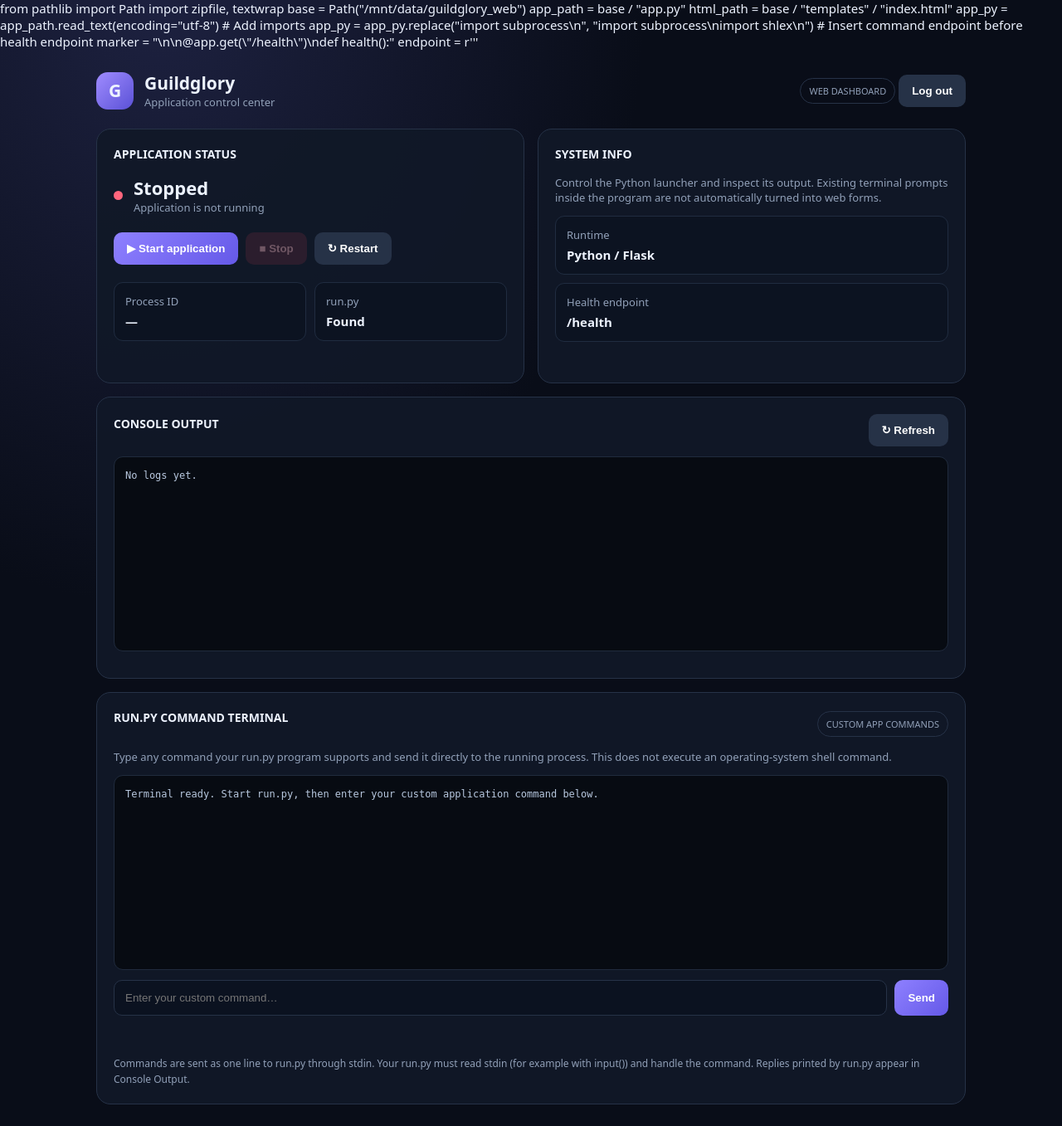
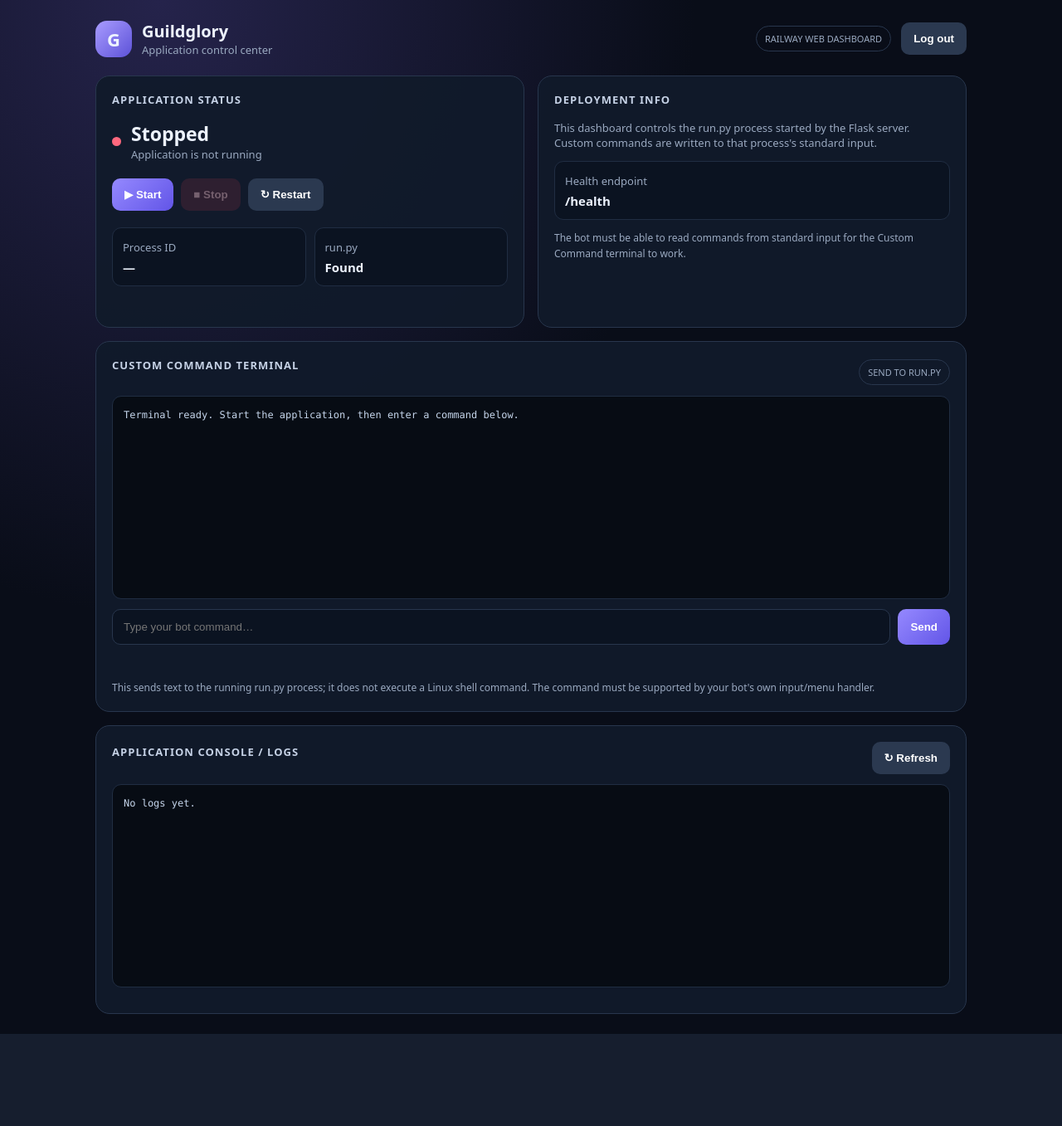
Before and after one commit to hasibrihan11-create/All_glory, a Flask app: page / in a window 1280 px wide. Shown: the whole page at 83% size. After the commit the page ends 1246 px from the top, so only its background shows below. Run offline with Flask 3, Linux system fonts and the light colour scheme; the visitor is signed in with stand-in values (Sample User, id 1).

Commit message:
Add files via upload

```diff
--- a/templates/index.html
+++ b/templates/index.html
@@ -1,17 +1,3 @@
-from pathlib import Path
-import zipfile, textwrap
-
-base = Path("/mnt/data/guildglory_web")
-app_path = base / "app.py"
-html_path = base / "templates" / "index.html"
-
-app_py = app_path.read_text(encoding="utf-8")
-# Add imports
-app_py = app_py.replace("import subprocess\n", "import subprocess\nimport shlex\n")
-# Insert command endpoint before health endpoint
-marker = "\n\n@app.get(\"/health\")\ndef health():"
-endpoint = r'''
-
 <!doctype html>
 <html lang="en">
 <head>
@@ -20,51 +6,127 @@ endpoint = r'''
 <meta name="theme-color" content="#090d18">
 <title>Guildglory | Control Center</title>
 <style>
-:root{color-scheme:dark;--bg:#090d18;--line:#263247;--muted:#91a0b8;--text:#edf3ff;--green:#37d69a;--red:#ff667d}
-*{box-sizing:border-box}body{margin:0;background:radial-gradient(ellipse at 15% 0%,#1d2140,transparent 38%),var(--bg);color:var(--text);font:15px system-ui,Arial;min-height:100vh}
-.wrap{max-width:1080px;margin:auto;padding:26px 16px}.top,.brand,.statusrow,.loghead{display:flex;align-items:center;justify-content:space-between;gap:13px}.brand{justify-content:flex-start}.logo{width:45px;height:45px;border-radius:14px;background:linear-gradient(135deg,#a08cff,#5a51d6);display:grid;place-items:center;font-size:21px;font-weight:900}h1{font-size:21px;margin:0}.sub,.muted{color:var(--muted);font-size:13px}.grid{display:grid;grid-template-columns:1fr 1fr;gap:16px;margin-top:23px}.card{background:#111827ed;border:1px solid var(--line);border-radius:17px;padding:20px;min-width:0}.wide{grid-column:1/-1}h2{font-size:14px;margin:0 0 16px}.status{font-size:22px;font-weight:800}.dot{width:11px;height:11px;border-radius:50%;background:var(--red)}.dot.on{background:var(--green);box-shadow:0 0 14px var(--green)}
-button{border:0;border-radius:10px;padding:12px 16px;background:linear-gradient(135deg,#8e80ff,#6559e8);color:white;font-weight:700;cursor:pointer}button.secondary{background:#263247}button.stop{background:#542637;color:#ffb5c0}button:disabled{opacity:.4;cursor:not-allowed}.actions{display:flex;gap:9px;margin:21px 0;flex-wrap:wrap}.metrics{display:grid;grid-template-columns:1fr 1fr;gap:10px}.metric{background:#0c1321;border:1px solid #202c40;border-radius:11px;padding:13px}.metric strong{display:block;margin-top:5px}.terminal{height:235px;overflow:auto;white-space:pre-wrap;overflow-wrap:anywhere;background:#070b12;border:1px solid #202b3d;border-radius:11px;padding:13px;color:#b8c8df;font:12px/1.6 ui-monospace,monospace}input{min-width:0;flex:1;background:#0b1220;color:white;border:1px solid var(--line);border-radius:10px;padding:13px;outline:none}form{display:flex;gap:9px;margin-top:12px}.toast{color:#ffb5c0;min-height:20px;margin-top:10px;font-size:13px}.notice{color:var(--muted);font-size:12px;line-height:1.6;margin-top:13px}.pill{border:1px solid var(--line);border-radius:99px;padding:7px 10px;color:var(--muted);font-size:11px}.login{max-width:420px;margin:12vh auto}.login input{width:100%;margin:15px 0}.login button{width:100%}
-@media(max-width:700px){.grid{grid-template-columns:1fr}.wide{grid-column:auto}.pill{display:none}.wrap{padding:18px 12px}.terminal{height:220px}}
+:root{color-scheme:dark;--bg:#090d18;--panel:#111a2a;--line:#28364d;--muted:#9aa9c0;--text:#edf3ff;--accent:#8175ff;--green:#35d49a;--red:#ff687e}
+*{box-sizing:border-box}body{margin:0;min-height:100vh;background:radial-gradient(ellipse at 15% 0%,#25234b,transparent 42%),var(--bg);color:var(--text);font:15px system-ui,Arial,sans-serif}
+.wrap{max-width:1080px;margin:auto;padding:24px 15px}.top,.brand,.row,.statusrow{display:flex;align-items:center;justify-content:space-between;gap:12px}.brand{justify-content:flex-start}.logo{width:44px;height:44px;border-radius:14px;background:linear-gradient(135deg,#a99cff,#5d52d8);display:grid;place-items:center;font-weight:900;font-size:22px}.brand h1{font-size:20px;margin:0}.sub,.muted,.hint{color:var(--muted);font-size:13px}.grid{display:grid;grid-template-columns:1fr 1fr;gap:16px;margin-top:22px}.card{min-width:0;background:#111a2aee;border:1px solid var(--line);border-radius:17px;padding:19px}.wide{grid-column:1/-1}h2{font-size:13px;letter-spacing:.08em;margin:0 0 16px;color:#c5d1e5}.status{font-size:23px;font-weight:800}.dot{width:11px;height:11px;border-radius:50%;background:var(--red)}.dot.on{background:var(--green);box-shadow:0 0 14px #35d49a88}
+button{border:0;border-radius:10px;padding:12px 15px;background:linear-gradient(135deg,#9589ff,#6255e7);color:#fff;font-weight:750;cursor:pointer}button.secondary{background:#2b3950}button.stop{background:#572638;color:#ffc0ca}button:disabled{opacity:.42;cursor:not-allowed}.actions{display:flex;gap:9px;flex-wrap:wrap;margin:20px 0}.metrics{display:grid;grid-template-columns:1fr 1fr;gap:10px}.metric{background:#0b1321;border:1px solid #202d42;border-radius:11px;padding:12px}.metric strong{display:block;margin-top:5px}.terminal{height:245px;overflow:auto;white-space:pre-wrap;overflow-wrap:anywhere;background:#070c14;border:1px solid #202d42;border-radius:11px;padding:13px;color:#c5d5eb;font:12px/1.6 ui-monospace,SFMono-Regular,Consolas,monospace}.command-form{display:flex;gap:9px;margin-top:12px}input{width:100%;min-width:0;background:#0b1321;color:#fff;border:1px solid var(--line);border-radius:10px;padding:13px;outline:none}input:focus{border-color:var(--accent)}.command-form input{flex:1}.toast{min-height:20px;margin-top:10px;color:#ffb8c3;font-size:13px}.notice{color:var(--muted);font-size:12px;line-height:1.6;margin-top:12px}.pill{border:1px solid var(--line);border-radius:99px;padding:7px 10px;color:var(--muted);font-size:11px}.login{max-width:420px;margin:12vh auto}.login input{margin:12px 0}.login button{width:100%}.hidden{display:none!important}
+@media(max-width:700px){.grid{grid-template-columns:1fr}.wide{grid-column:auto}.wrap{padding:17px 11px}.pill{display:none}.terminal{height:220px}.top{align-items:flex-start}}
 </style>
 </head>
 <body>
 {% if not authenticated %}
 <div class="wrap"><section class="card login">
-<div class="brand"><div class="logo">G</div><div><h1>Guildglory</h1><div class="sub">Secure control center</div></div></div>
-<h2 style="margin-top:28px">Dashboard login</h2>
-<input id="password" type="password" placeholder="Dashboard password">
-<button onclick="login()">Sign in</button><div id="message" class="toast"></div>
-<div class="notice">Default password: 123456. Change DASHBOARD_PASSWORD before exposing this dashboard publicly.</div>
+  <div class="brand"><div class="logo">G</div><div><h1>Guildglory</h1><div class="sub">Secure control center</div></div></div>
+  <h2 style="margin-top:28px">DASHBOARD LOGIN</h2>
+  <input id="password" type="password" placeholder="Dashboard password" autocomplete="current-password">
+  <button id="loginBtn" onclick="login()">Sign in</button>
+  <div id="loginMessage" class="toast"></div>
+  <div class="notice">Set DASHBOARD_PASSWORD and SECRET_KEY in your Railway variables. Do not use the default password on a public deployment.</div>
 </section></div>
 <script>
-async function login(){let m=document.getElementById('message');try{let r=await fetch('/api/login',{method:'POST',headers:{'Content-Type':'application/json'},body:JSON.stringify({password:document.getElementById('password').value})});let d=await r.json();if(!r.ok)throw Error(d.error);location.reload()}catch(e){m.textContent=e.message}}
+async function login(){
+ const message=document.getElementById('loginMessage');
+ try{
+  const r=await fetch('/api/login',{method:'POST',headers:{'Content-Type':'application/json'},body:JSON.stringify({password:document.getElementById('password').value})});
+  const d=await r.json(); if(!r.ok) throw new Error(d.error||'Login failed');
+  location.reload();
+ }catch(e){message.textContent=e.message;}
+}
 document.getElementById('password').addEventListener('keydown',e=>{if(e.key==='Enter')login()});
 </script>
 {% else %}
 <div class="wrap">
-<header class="top"><div class="brand"><div class="logo">G</div><div><h1>Guildglory</h1><div class="sub">Application control center</div></div></div><div><span class="pill">WEB DASHBOARD</span> <button class="secondary" onclick="logout()">Log out</button></div></header>
+<header class="top">
+ <div class="brand"><div class="logo">G</div><div><h1>Guildglory</h1><div class="sub">Application control center</div></div></div>
+ <div class="row"><span class="pill">RAILWAY WEB DASHBOARD</span><button class="secondary" onclick="logout()">Log out</button></div>
+</header>
 <main class="grid">
-<section class="card"><h2>APPLICATION STATUS</h2><div class="statusrow" style="justify-content:flex-start"><span id="dot" class="dot"></span><div><div id="state" class="status">Checking…</div><div id="detail" class="sub">Connecting</div></div></div>
-<div class="actions"><button id="start" onclick="action('start')">▶ Start application</button><button id="stop" class="stop" onclick="action('stop')">■ Stop</button><button class="secondary" onclick="action('restart')">↻ Restart</button></div>
-<div class="metrics"><div class="metric"><span class="muted">Process ID</span><strong id="pid">—</strong></div><div class="metric"><span class="muted">run.py</span><strong id="launcher">—</strong></div></div><div id="message" class="toast"></div></section>
-<section class="card"><h2>SYSTEM INFO</h2><p class="muted">Control the Python launcher and inspect its output. Existing terminal prompts inside the program are not automatically turned into web forms.</p><div class="metric"><span class="muted">Runtime</span><strong>Python / Flask</strong></div><div class="metric" style="margin-top:10px"><span class="muted">Health endpoint</span><strong>/health</strong></div></section>
-<section class="card wide"><div class="loghead"><h2>CONSOLE OUTPUT</h2><button class="secondary" onclick="refreshLogs()">↻ Refresh</button></div><pre id="logs" class="terminal">Waiting for logs…</pre></section>
-<section class="card wide"><div class="loghead"><h2>RUN.PY COMMAND TERMINAL</h2><span class="pill">CUSTOM APP COMMANDS</span></div>
-<p class="muted">Type any command your run.py program supports and send it directly to the running process. This does not execute an operating-system shell command.</p>
-<pre id="termout" class="terminal">Terminal ready. Start run.py, then enter your custom application command below.</pre>
-<form id="sendform"><input id="sendcmd" placeholder="Enter your custom command…" autocomplete="off" spellcheck="false"><button type="submit">Send</button></form>
-<div id="sendmessage" class="toast"></div>
-<div class="notice">Commands are sent as one line to run.py through stdin. Your run.py must read stdin (for example with input()) and handle the command. Replies printed by run.py appear in Console Output.</div>
-</section></main></div>
+ <section class="card">
+  <h2>APPLICATION STATUS</h2>
+  <div class="statusrow" style="justify-content:flex-start"><span id="dot" class="dot"></span><div><div id="state" class="status">Checking…</div><div id="detail" class="sub">Connecting to server</div></div></div>
+  <div class="actions">
+   <button id="startBtn" onclick="control('start')">▶ Start</button>
+   <button id="stopBtn" class="stop" onclick="control('stop')">■ Stop</button>
+   <button id="restartBtn" class="secondary" onclick="control('restart')">↻ Restart</button>
+  </div>
+  <div class="metrics">
+   <div class="metric"><span class="muted">Process ID</span><strong id="pid">—</strong></div>
+   <div class="metric"><span class="muted">run.py</span><strong id="launcher">—</strong></div>
+  </div>
+  <div id="statusMessage" class="toast"></div>
+ </section>
+ <section class="card">
+  <h2>DEPLOYMENT INFO</h2>
+  <p class="muted">This dashboard controls the run.py process started by the Flask server. Custom commands are written to that process's standard input.</p>
+  <div class="metric"><span class="muted">Health endpoint</span><strong>/health</strong></div>
+  <div class="notice">The bot must be able to read commands from standard input for the Custom Command terminal to work.</div>
+ </section>
+ <section class="card wide">
+  <div class="row"><h2>CUSTOM COMMAND TERMINAL</h2><span class="pill">SEND TO RUN.PY</span></div>
+  <pre id="terminal" class="terminal">Terminal ready. Start the application, then enter a command below.</pre>
+  <form id="commandForm" class="command-form">
+   <input id="commandInput" placeholder="Type your bot command…" autocomplete="off" spellcheck="false" maxlength="1000">
+   <button id="sendBtn" type="submit">Send</button>
+  </form>
+  <div id="commandMessage" class="toast"></div>
+  <div class="notice">This sends text to the running run.py process; it does not execute a Linux shell command. The command must be supported by your bot's own input/menu handler.</div>
+ </section>
+ <section class="card wide">
+  <div class="row"><h2>APPLICATION CONSOLE / LOGS</h2><button class="secondary" onclick="refreshLogs()">↻ Refresh</button></div>
+  <pre id="logs" class="terminal">Waiting for logs…</pre>
+ </section>
+</main>
+</div>
 <script>
-async function api(p,m='GET',body){let r=await fetch(p,{method:m,headers:{'Content-Type':'application/json'},body:body?JSON.stringify(body):undefined});let d=await r.json();if(r.status===401){location.reload();throw Error('Please sign in again')}if(!r.ok)throw Error(d.error||'Request failed');return d}
-async function refreshStatus(){try{let d=await api('/api/status');document.getElementById('state').textContent=d.running?'Running':'Stopped';document.getElementById('dot').className='dot'+(d.running?' on':'');document.getElementById('detail').textContent=d.running?'Guildglory process is active':'Application is not running';document.getElementById('pid').textContent=d.pid??'—';document.getElementById('launcher').textContent=d.launcher_exists?'Found':'Missing';document.getElementById('start').disabled=d.running||!d.launcher_exists;document.getElementById('stop').disabled=!d.running}catch(e){document.getElementById('message').textContent=e.message}}
-async function refreshLogs(){try{let d=await api('/api/logs');let el=document.getElementById('logs');let b=el.scrollTop+el.clientHeight>=el.scrollHeight-25;el.textContent=d.logs;if(b)el.scrollTop=el.scrollHeight}catch(e){}}
-async function action(n){let m=document.getElementById('message');m.textContent='';try{let d=await api('/api/'+n,'POST');m.textContent=d.message;refreshStatus();refreshLogs()}catch(e){m.textContent=e.message}}
-async function logout(){await api('/api/logout','POST');location.reload()}
-document.getElementById('sendform').addEventListener('submit',async e=>{e.preventDefault();let input=document.getElementById('sendcmd'),m=document.getElementById('sendmessage'),c=input.value.trim();if(!c)return;m.textContent='Sending…';try{let d=await api('/api/send-command','POST',{command:c});m.textContent=d.message;input.value='';refreshLogs()}catch(err){m.textContent=err.message}});
-document.getElementById('sendform').addEventListener('submit',async e=>{e.preventDefault();let input=document.getElementById('sendcmd'),out=document.getElementById('termout'),m=document.getElementById('sendmessage'),c=input.value.trim();if(!c)return;out.textContent+='\n\n> '+c+'\n';m.textContent='Sending…';try{let d=await api('/api/send-command','POST',{command:c});m.textContent=d.message;input.value='';out.textContent+='[Command delivered to run.py]';refreshLogs()}catch(err){m.textContent=err.message;out.textContent+='[Send failed: '+err.message+']'}out.scrollTop=out.scrollHeight});
+async function api(path,method='GET',body){
+ const r=await fetch(path,{method,headers:{'Content-Type':'application/json'},body:body===undefined?undefined:JSON.stringify(body)});
+ let d={};try{d=await r.json()}catch(_){}
+ if(r.status===401){location.reload();throw new Error('Please sign in again.')}
+ if(!r.ok)throw new Error(d.error||'Request failed');
+ return d;
+}
+async function refreshStatus(){
+ try{
+  const d=await api('/api/status');
+  document.getElementById('state').textContent=d.running?'Running':'Stopped';
+  document.getElementById('dot').className='dot'+(d.running?' on':'');
+  document.getElementById('detail').textContent=d.running?'Guildglory process is active':'Application is not running';
+  document.getElementById('pid').textContent=d.pid??'—';
+  document.getElementById('launcher').textContent=d.launcher_exists?'Found':'Missing';
+  document.getElementById('startBtn').disabled=d.running||!d.launcher_exists;
+  document.getElementById('stopBtn').disabled=!d.running;
+  document.getElementById('restartBtn').disabled=!d.launcher_exists;
+ }catch(e){document.getElementById('statusMessage').textContent=e.message;}
+}
+async function refreshLogs(){
+ try{
+  const d=await api('/api/logs');const el=document.getElementById('logs');
+  const nearBottom=el.scrollTop+el.clientHeight>=el.scrollHeight-30;
+  el.textContent=d.logs||'No logs yet.';if(nearBottom)el.scrollTop=el.scrollHeight;
+ }catch(e){}
+}
+async function control(action){
+ const m=document.getElementById('statusMessage');m.textContent='Working…';
+ try{const d=await api('/api/'+action,'POST',{});m.textContent=d.message||'Done';await refreshStatus();await refreshLogs();}
+ catch(e){m.textContent=e.message;}
+}
+document.getElementById('commandForm').addEventListener('submit',async e=>{
+ e.preventDefault();
+ const input=document.getElementById('commandInput'),out=document.getElementById('terminal'),message=document.getElementById('commandMessage');
+ const command=input.value.trim();if(!command)return;
+ const btn=document.getElementById('sendBtn');btn.disabled=true;message.textContent='Sending…';
+ out.textContent+='\n\n> '+command;out.scrollTop=out.scrollHeight;
+ try{
+  const d=await api('/api/send-command','POST',{command});
+  message.textContent=d.message||'Command sent.';
+  input.value='';
+  await refreshLogs();
+ }catch(err){message.textContent=err.message;out.textContent+='\n[ERROR] '+err.message;}
+ finally{btn.disabled=false;input.focus();}
+});
+async function logout(){try{await api('/api/logout','POST',{});}finally{location.reload();}}
 refreshStatus();refreshLogs();setInterval(refreshStatus,3000);setInterval(refreshLogs,4000);
 </script>
 {% endif %}
-</body></html>
+</body>
+</html>
```
